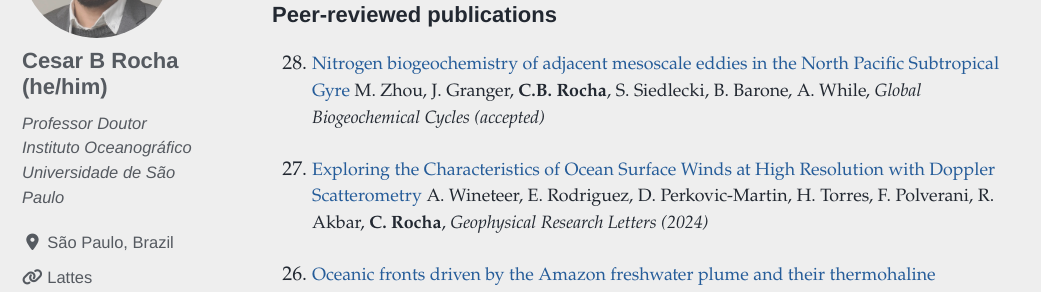
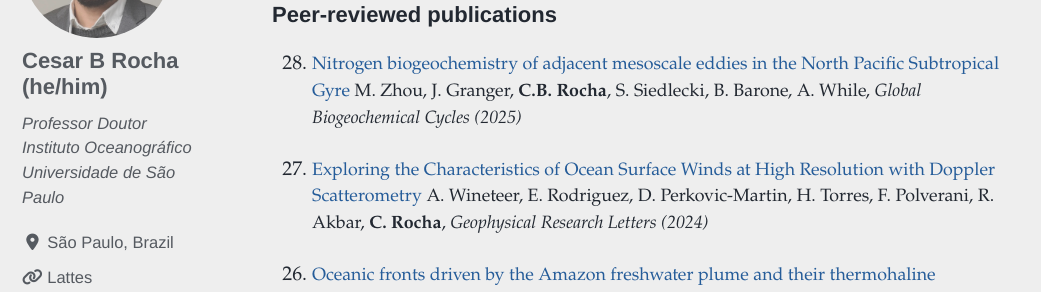
Before and after one commit to cesar-rocha/cesar-rocha.github.io, a Jekyll site: the page built from _pages/publications.md, in a window 1280 px wide and 900 px high, scrolled down 1071 px. Shown: the part 177-469 px from the top of the window, without its empty margins (0-1041 px from the left). Built offline with Jekyll 4.4.1, drawn with Linux system fonts in a browser that asks for light colours; cached includes are drawn as plain includes; nearby versions of some CDN libraries.

```diff
--- a/_pages/publications.md
+++ b/_pages/publications.md
@@ -37,7 +37,7 @@
 ### Peer-reviewed publications
 
 0. [Nitrogen biogeochemistry of adjacent mesoscale eddies in the North Pacific Subtropical Gyre][28]
-    M. Zhou, J. Granger, **C.B. Rocha**, S. Siedlecki, B. Barone, A. While, *Global Biogeochemical Cycles (accepted)*
+    M. Zhou, J. Granger, **C.B. Rocha**, S. Siedlecki, B. Barone, A. While, *Global Biogeochemical Cycles (2025)*
 
 
 0. [Exploring the Characteristics of Ocean Surface Winds at High Resolution with Doppler Scatterometry][27]
@@ -173,7 +173,7 @@
 [25]: https://www.sciencedirect.com/science/article/pii/S0169555X2400165X?via%3Dihub
 [26]: http://dx.doi.org/10.1029/2024JC021326
 [27]: https://doi.org/10.1029/2024GL113455
-[28]: https://essopenarchive.org/users/771310/articles/853119-nitrogen-biogeochemistry-of-adjacent-mesoscale-eddies-in-the-north-pacific-subtropical-gyre
+[28]: https://doi.org/10.1029/2024GB008206
 
 [g1]: https://escholarship.org/content/qt4m893890/qt4m893890.pdf
 
```
